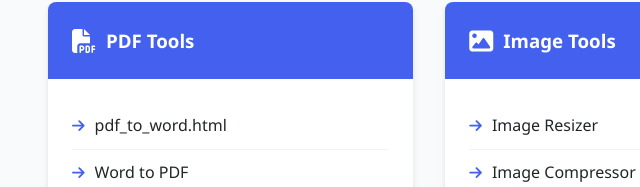
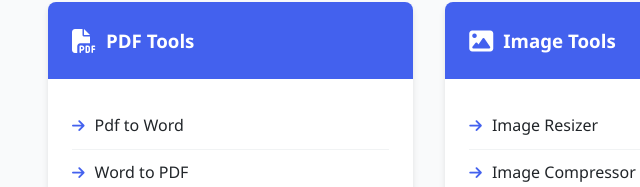
Before and after one commit to eswarmsc20/EswarTechHub, a plain HTML site: page index.html in a window 1280 px wide. Shown: the part 765-952 px from the top of the page, 12-652 px from the left. Drawn offline with Linux system fonts and the light colour scheme.

Commit message:
Update index.html

```diff
--- a/index.html
+++ b/index.html
@@ -479,7 +479,7 @@
                         <h3><i class="fas fa-file-pdf"></i> PDF Tools</h3>
                     </div>
                     <div class="tools-list">
-                        <div class="tool-item"><i class="fas fa-arrow-right"></i> <a href="#tool-modal">pdf_to_word.html</a></div>
+                        <div class="tool-item"><i class="fas fa-arrow-right"></i> <a href="#tool-modal">Pdf to Word</a></div>
                         <div class="tool-item"><i class="fas fa-arrow-right"></i> <a href="#tool-modal">Word to PDF</a></div>
                         <div class="tool-item"><i class="fas fa-arrow-right"></i> <a href="#tool-modal">Merge PDF</a></div>
                         <div class="tool-item"><i class="fas fa-arrow-right"></i> <a href="#tool-modal">Split PDF</a></div>
```
